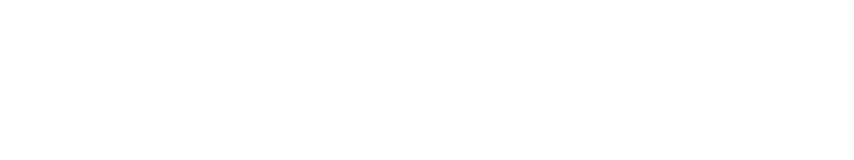
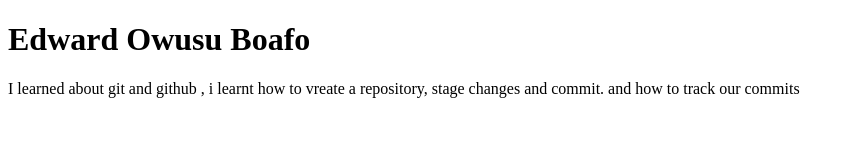
Before and after one commit to EdwardBoafo/mtm6201_w25_week1_practice, a plain HTML site: page index.html in a window 1280 px wide. Shown: the whole page, without its empty margins (0-854 px from the left). Drawn offline with Linux system fonts and the light colour scheme.

Commit message:
adds content to this html file

```diff
--- a/index.html
+++ b/index.html
@@ -6,6 +6,11 @@
     <title>Document</title>
 </head>
 <body>
+    <h1>Edward Owusu Boafo</h1>
+    <p>
+        I learned about git and github , i learnt how to vreate a repository, stage changes and commit.
+        and how to track our commits
+    </p>
 
 </body>
 </html>
```
